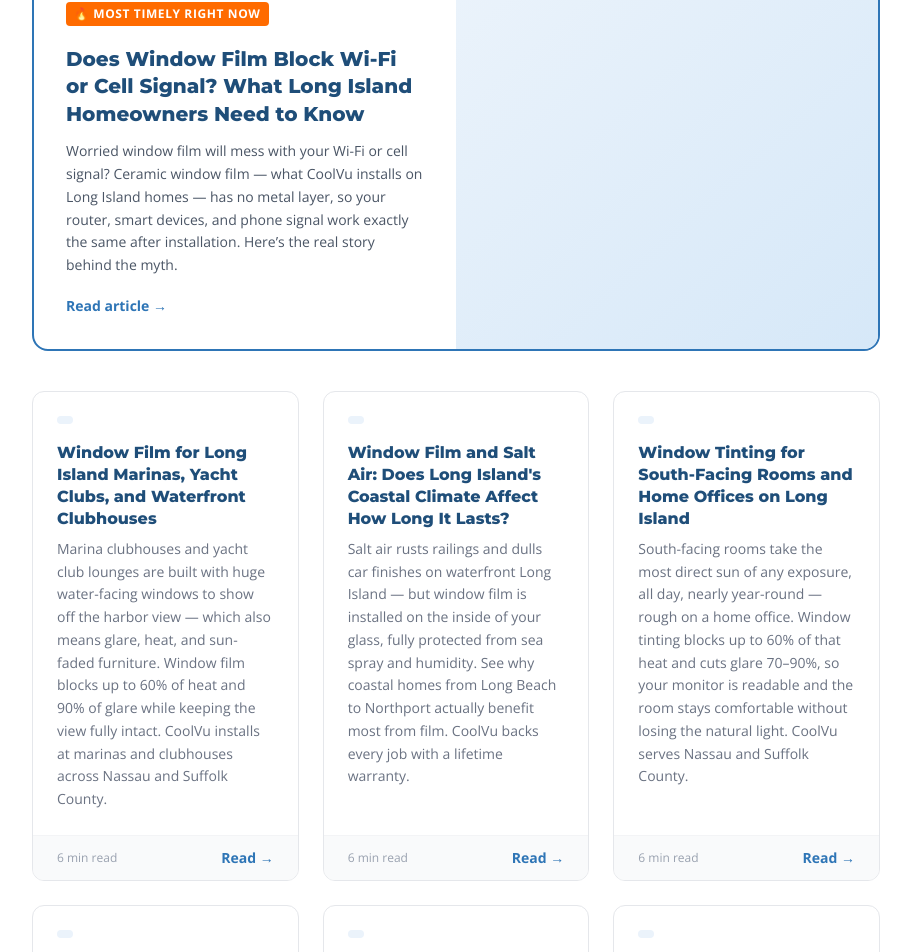
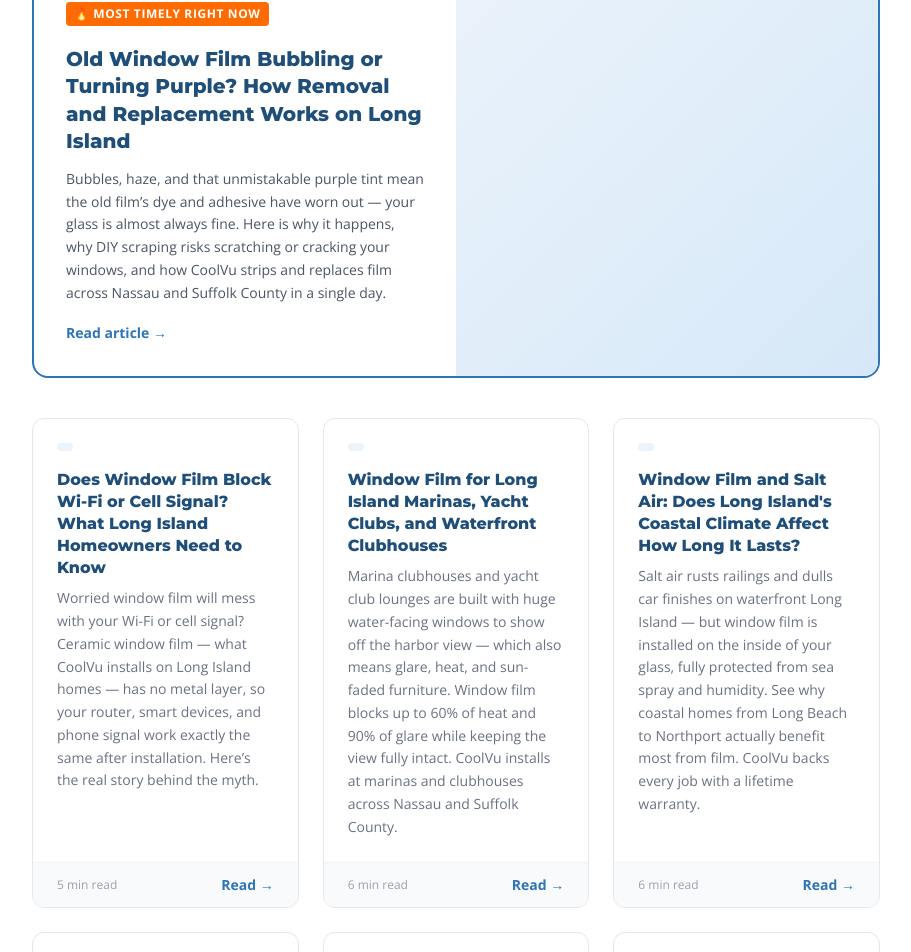
Before and after one commit to pjs8875/CoolVu, a Next.js app: page /blog in a window 1280 px wide. Shown: the part 553-1505 px from the top of the page, without its empty margins (184-1095 px from the left). Built offline with nearby package versions, Linux system fonts and the light colour scheme; no server answers.

Commit message:
Add blog to index: window film removal and replacement Long Island

```diff
--- a/components/blog/BlogIndexPage.tsx
+++ b/components/blog/BlogIndexPage.tsx
@@ -2,6 +2,14 @@ import Link from "next/link";
 import Navbar from "@/components/Navbar";
 
 const posts = [
+  {
+    title: "Old Window Film Bubbling or Turning Purple? How Removal and Replacement Works on Long Island",
+    excerpt:
+      "Bubbles, haze, and that unmistakable purple tint mean the old film\u2019s dye and adhesive have worn out \u2014 your glass is almost always fine. Here is why it happens, why DIY scraping risks scratching or cracking your windows, and how CoolVu strips and replaces film across Nassau and Suffolk County in a single day.",
+    date: "July 26, 2026",
+    slug: "window-film-removal-replacement-long-island",
+    readTime: "6 min read",
+  },
   {
     title: "Does Window Film Block Wi-Fi or Cell Signal? What Long Island Homeowners Need to Know",
     excerpt:
```
